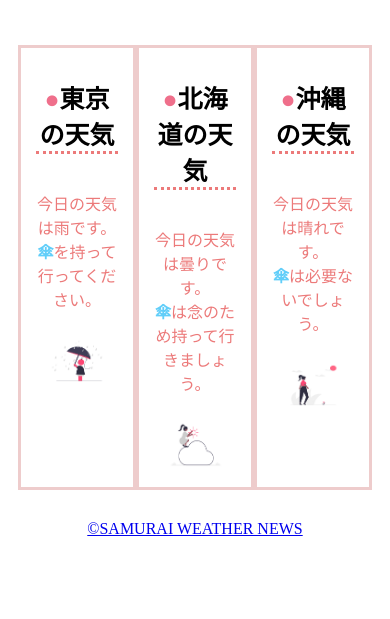
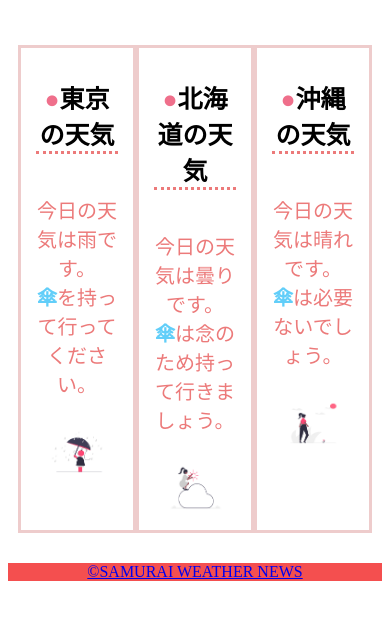
Before and after one commit to furumuragorori/html-css-basic-kadai, a plain HTML site: page kadai_022/kadai_022.html in a window 390 px wide. Shown: the part 87-706 px from the top of the page. Drawn offline with Linux system fonts and the light colour scheme.

Commit message:
Update style.css

```diff
--- a/kadai_022/style.css
+++ b/kadai_022/style.css
@@ -1,3 +1,13 @@
+@media screen and (max-width: 768px) {
+  p{
+  font-size: 20px;
+  }
+  .parent{
+  display: block;
+  }
+}
+
+
 header {
   background-color: rgb(244, 79, 79);
   margin-bottom: 40px;
@@ -38,7 +48,6 @@ h1 {
 .contents img{
   width: 70%;
   margin: 10px auto;
-
 }
 
 h2{
@@ -64,6 +73,15 @@ p {
 
 
 footer {
-  color:rgb(244, 79, 79);
+  background-color: rgb(244, 79, 79);
+  color:rgb(255, 255, 255);
   text-align:center;
 }
+
+fotter a :visited {
+  color:rgb(193, 234, 251)
+}
+
+fotter a {
+  color:rgb(245, 178, 168)
+}
```
